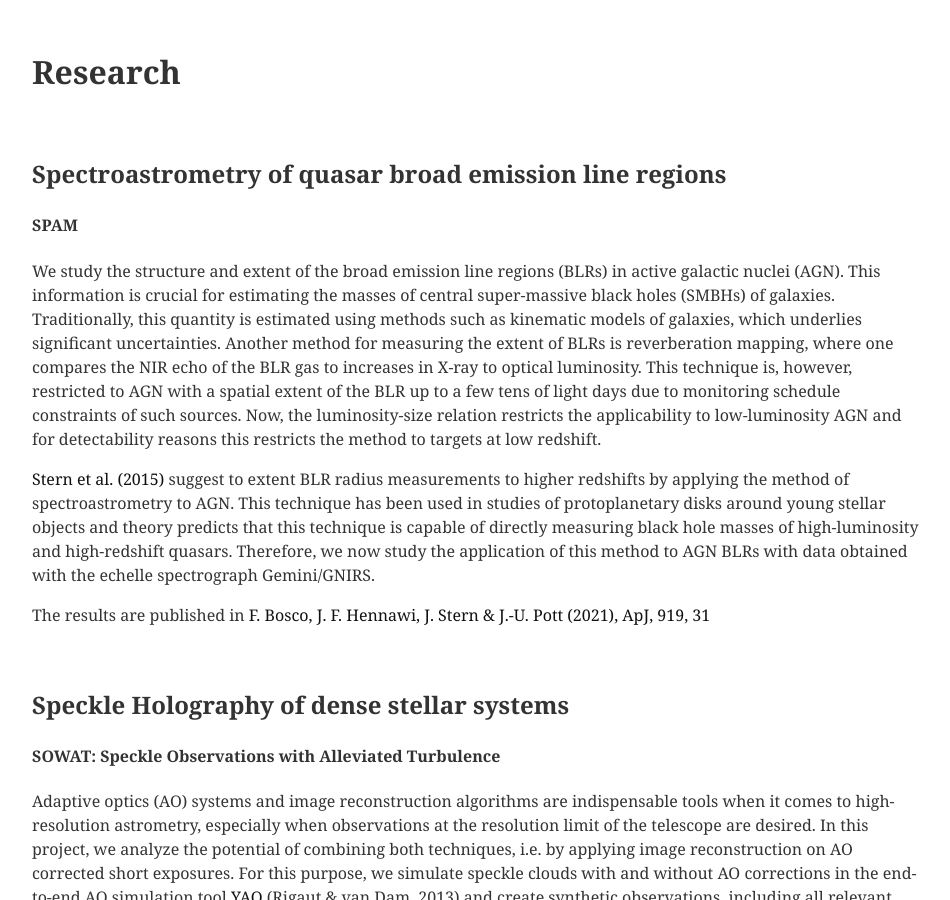
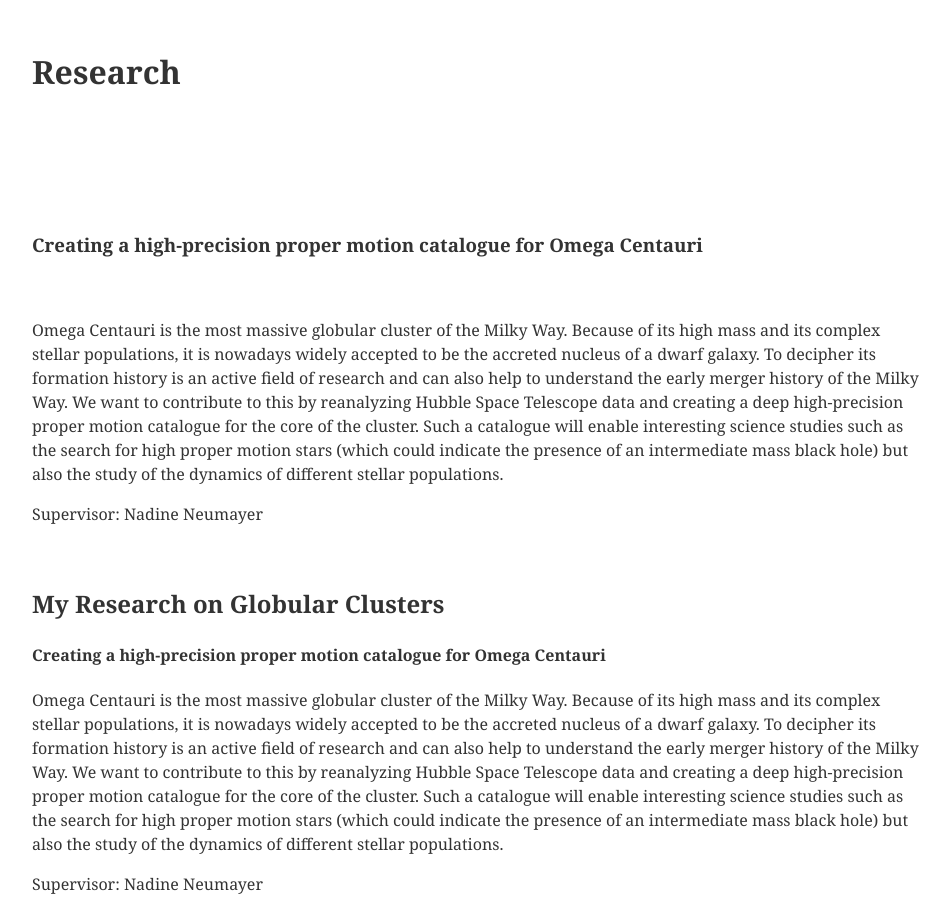
Before and after one commit to maxhaeberle/maxhaeberle.github.io, a Jekyll site: the page built from research.html, in a window 1280 px wide and 900 px high, scrolled down 334 px. Shown: the whole window, without its empty margins (160-1110 px from the left). Built offline with Jekyll 4.4.1, drawn with Linux system fonts in a browser that asks for light colours; some of the changed text lies outside the part shown.

Commit message:
Change text on index and reserach pages

```diff
--- a/research.html
+++ b/research.html
@@ -6,77 +6,25 @@ permalink: research/
 header-image: ../assets/img/img3.jpg
 ---
 <h1>Research</h1>
+<h1 style="margin-top: 15vh;"></h1>
+        <h3>Creating a high-precision proper motion catalogue for Omega Centauri</h3>
+        <div class="container_left">
+        <p>&nbsp;</p>
+        <p>Omega Centauri is the most massive globular cluster of the Milky Way.  Because of its high mass and its complex stellar populations, it is nowadays widely accepted to be the accreted nucleus of a dwarf galaxy. To decipher its formation history is an active field of research and can also help to understand the early merger history of the Milky Way. We want to contribute to this by reanalyzing Hubble Space Telescope data and creating a deep high-precision proper motion catalogue for the core of the cluster. Such a catalogue will enable interesting science studies such as the search for high proper motion stars (which could indicate the presence of an intermediate mass black hole) but also the study of the dynamics of different stellar populations.</p>
+        <p>Supervisor: Nadine Neumayer</p>
+        </div>
 
-<h2 id="SPAM"> Spectroastrometry of quasar broad emission line regions</h2>
-<h4>SPAM</h4>
+
+<h2 id="GC_research">My Research on Globular Clusters</h2>
+<h4>Creating a high-precision proper motion catalogue for Omega Centauri</h4>
 <p>
-  We study the structure and extent of the broad emission line regions (BLRs) in active galactic nuclei (AGN). This
-  information is crucial for estimating the masses of central super-massive black holes (SMBHs) of galaxies.
-  Traditionally, this quantity is estimated using methods such as kinematic models of galaxies, which underlies
-  significant uncertainties. Another method for measuring the extent of BLRs is reverberation mapping, where one
-  compares the NIR echo of the BLR gas to increases in X-ray to optical luminosity. This technique is, however,
-  restricted to AGN with a spatial extent of the BLR up to a few tens of light days due to monitoring schedule
-  constraints of such sources. Now, the luminosity-size relation restricts the applicability to low-luminosity AGN and
-  for detectability reasons this restricts the method to targets at low redshift.
-</p>
-<p>
-  <a href="https://ui.adsabs.harvard.edu/abs/2015ApJ...804...57S/abstract" target="_blank">Stern et al. (2015)</a>
-  suggest to extent BLR radius measurements to higher redshifts by applying the method of spectroastrometry to AGN.
-  This technique has been used in studies of protoplanetary disks around young stellar objects and theory predicts that
-  this technique is capable of directly measuring black hole masses of high-luminosity and high-redshift quasars.
-  Therefore, we now study the application of this method to AGN BLRs with data obtained with the echelle spectrograph
-  Gemini/GNIRS.
-</p>
-<p>
-  The results are published in
-  <a href="https://ui.adsabs.harvard.edu/abs/2021ApJ...919...31B/abstract">F. Bosco, J. F. Hennawi, J. Stern & J.-U. Pott (2021), ApJ, 919, 31</a>
+  Omega Centauri is the most massive globular cluster of the Milky Way.  Because of its high mass and its complex stellar populations, it is nowadays widely accepted to be the accreted nucleus of a dwarf galaxy. To decipher its formation history is an active field of research and can also help to understand the early merger history of the Milky Way. We want to contribute to this by reanalyzing Hubble Space Telescope data and creating a deep high-precision proper motion catalogue for the core of the cluster. Such a catalogue will enable interesting science studies such as the search for high proper motion stars (which could indicate the presence of an intermediate mass black hole) but also the study of the dynamics of different stellar populations.</p>
+<p>Supervisor: Nadine Neumayer</p>
 </p>
 
-
-<h2 id="SOWAT"> Speckle Holography of dense stellar systems</h2>
-<h4>SOWAT: Speckle Observations with Alleviated Turbulence</h4>
+<h2 id="Inst_research">My Research on Astronomical Instrumentation</h2>
+<h4>Development, commissioning, and early science exploitation of the Local Volume Mapper Instrument</h4>
 <p>
-  Adaptive optics (AO) systems and image reconstruction algorithms are indispensable tools when it comes to high-resolution astrometry, especially when observations at the resolution limit of the telescope are desired.
-  In this project, we analyze the potential of combining both techniques, i.e. by applying image reconstruction on AO corrected short exposures.
-  For this purpose, we simulate speckle clouds with and without AO corrections in the end-to-end AO simulation tool <a href="http://frigaut.github.io/yao/index.html" target="_blank">YAO</a> (Rigaut & van Dam, 2013) and create synthetic observations, including all relevant noise contributions, using the PYTHON package <a href="https://github.com/felixbosco/vegapy" target="_blank">VEGAPy</a>.
-  We reconstruct the object with the holographic imaging algorithm <a href="https://ui.adsabs.harvard.edu/abs/2013MNRAS.429.1367S/abstract" target="_blank">(Schödel et al. 2012, 2013)</a> to the obtained observations and find that using (partial) AO corrections enables the use of fainter holography reference stars and/or longer integration times.
-  Both extent the applicability of the speckle imaging technique, fainter reference stars enable studying fainter fields and longer integration times enable the use of slower detectors.
-  The results are published in <a href="https://ui.adsabs.harvard.edu/abs/2019PASP..131d4502B/abstract">F. Bosco, J-U. Pott & R. Schödel (2019), PASP, 131, 998</a>.
+The Local Volume Mapper project is one of three surveys that form the Sloan Digital Sky Survey V. Its goal is to spectrally map the interstellar gas in our Galaxy and in other galaxies in the local volume. The plan is to observe some 3000 square degrees of sky during the ~5 years of the survey. To do this, MPIA will produce an array of 4 small telescopes for the Las Campagnas Observatory in Chile. The science telescope hosts a bundle of 1801 fibers, which form an imaging input almost half a degree in diameter. The light from this telescope, along with that from the two sky calibration telescopes and the spectrophotometric telescope, is guided to the input of 3 Spectrographs with a resolution of R~4000 over the wavelength range 320-980 nm. I will participate in all stages of the project, from telescope design, integration and alignment in the MPIA lab, to on-sky tests, and ultimately, commissioning and early science exploitation in Chile.</p>
+<p>Supervisor: Tom Herbst</p>>
 </p>
-<p>
-  Currently we work on implementing a corresponding observing mode at the large binocular telescope (LBT, Arizona, USA),
-  using the NIR imager LBT/LUCI with a new detector readout scheme.
-  Furthermore, we are about to develop an integrated reduction and analysis software suite that is capable of reducing
-  corresponding data and reconstructing the image with speckle holography.
-</p>
-
-
-<h2> High-mass star formation </h2>
-<p>
-  The Northern Extended Millimeter Array (NOEMA) large program
-  <a href="http://www2.mpia-hd.mpg.de/core/CORE/Overview.html" target="_blank">CORE</a> addresses open questions
-  on the processes clump fragmentation and disk formation during formation of high-mass stars (> 8 M<sub>&#9737;</sub>).
-  As part of the survey on twenty high-mass star-forming regions, I analyzed the star forming region IRAS 23033+5951 (or G110.0931-00.0641)
-  for clump fragmentation, circumprotostellar rotation and molecular outflows.
-</p>
-<p>
-  The observational data are from NOEMA in three configurations and the IRAM 30-m single-dish telescope at 220 GHz,
-  probing the gas and dust emission at an angular resolution of ~0.44", corresponding to 1900 AU. In the mm continuum
-  emission, we identify a protostellar cluster with at least 9 mm-sources,
-  where three of them show a significantly higher luminosity above a signal-to-noise ratio of 50 in the uniform weighted images.
-  Two of these are embedded in rotating structures and drive molecular outflows, traced in <sup>13</sup>CO (2&mdash;1) emission.
-  The velocity profiles across the cores are similar to Keplerian but are missing the highest velocity components close to the center of rotation.
-  Position-velocity diagrams suggest protostellar masses of ~ 9 and 20 M<sub>&#9737;</sub>.
-</p>
-<p>
-  Rotation temperatures from fitting CH3CN (12<sub>k</sub>&mdash;11<sub>k</sub>) spectra are used for estimating the gas temperature
-  and by that the disk stability against gravitational fragmentation, utilizing the Toomre Q parameter.
-  Considering different disk inclination angles, we do not identify either candidate disk to be significantly unstable
-  against an axisymmetric gravitational collapse.
-  The three dominant sources cover different evolutionary stages within the same maternal gas clump.
-  The rotational and outflow properties of the cores are similar to those found in low-mass star-forming regions
-</p>
-<p>
-  The results are published in
-  <a href="https://ui.adsabs.harvard.edu/abs/2019A%26A...629A..10B/abstract">Bosco et al. (2019), A&A, Volume 629, A10</a>.
-</p>
```
Also changed, not shown: index.html (+8 -10 lines).
